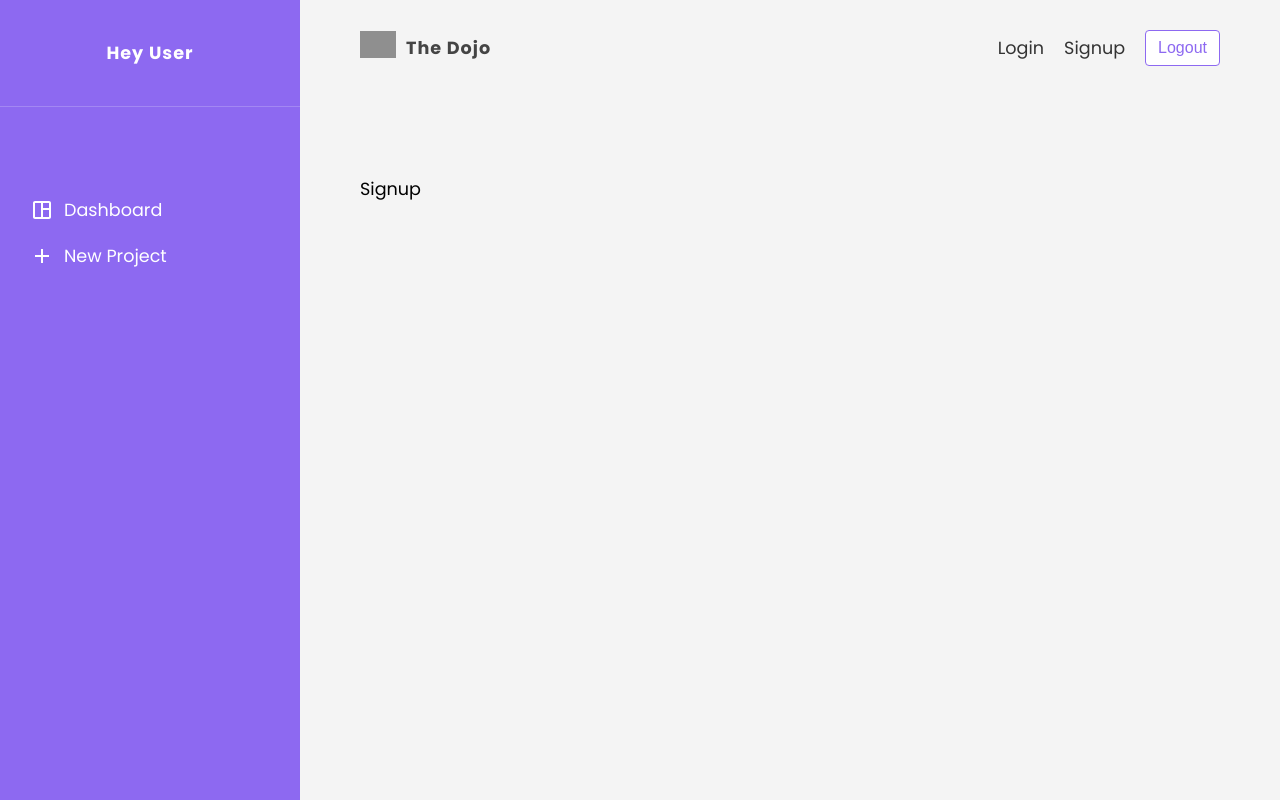
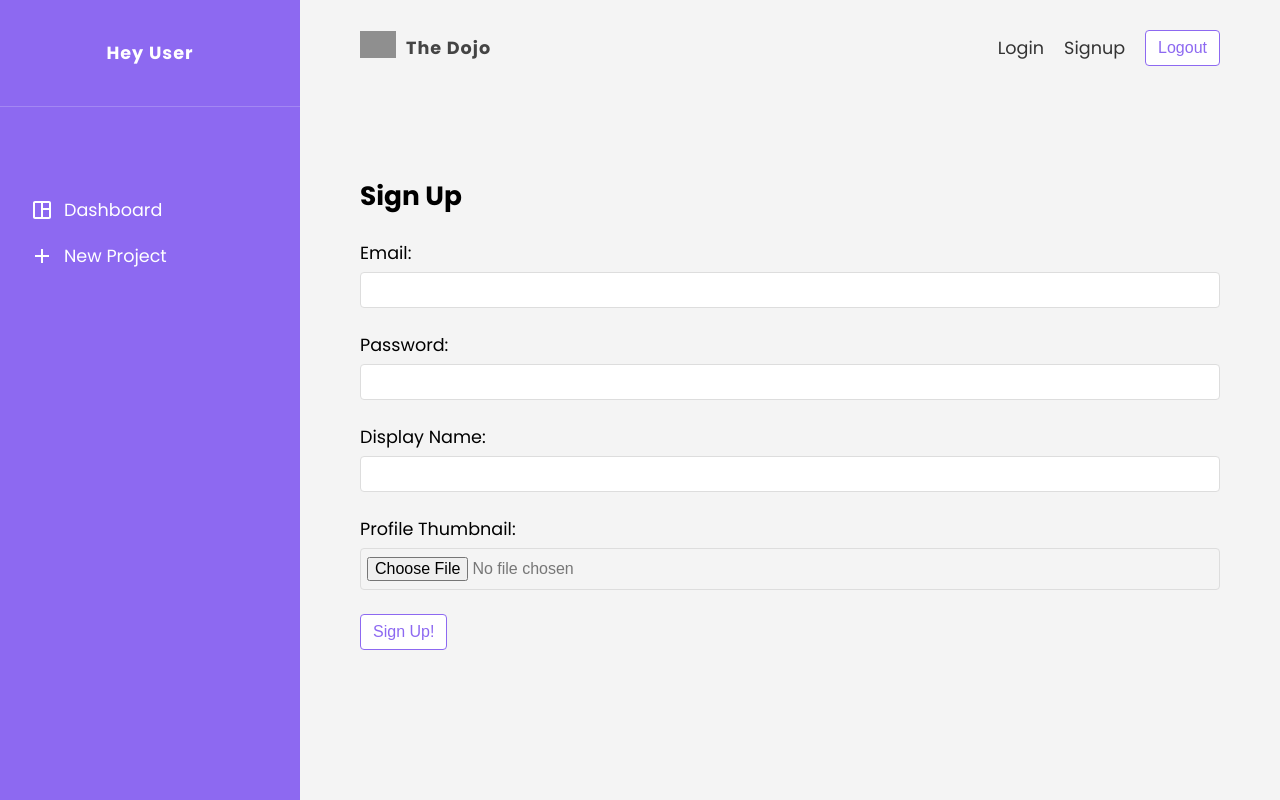
Before and after one commit to J0kk3/react-project-managment, a React (Create React App) app: page /signup in a window 1280 px wide. Built offline with nearby package versions, Linux system fonts and the light colour scheme; no server answers; grey boxes are pictures that could not be loaded.

Commit message:
[ADD] signup

```diff
--- a/src/pages/Signup/Signup.js
+++ b/src/pages/Signup/Signup.js
@@ -1,11 +1,87 @@
-// styles
+import { useState } from 'react';
+// Styles
 import './Signup.css'
 
 export default function Signup ()
 {
+    const [ email, setEmail ] = useState( '' );
+    const [ password, setPassword ] = useState( '' );
+    const [ displayName, setDisplayName ] = useState( '' );
+    const [ thumbnail, setThumbnail ] = useState( '' );
+    const [ thumbnailError, setThumbnailError ] = useState( '' );
+
+    const handleSubmit = ( e ) =>
+    {
+        e.preventDefault();
+        console.log( email, password, displayName, thumbnail );
+    }
+
+    const handleFileChange = ( e ) =>
+    {
+        setThumbnail( null );
+        let selected = e.target.files[ 0 ]; // Get the first file selected
+        console.log( selected );
+
+        if ( !selected )
+        {
+            setThumbnailError( 'Please select a file!' );
+            return;
+        }
+        if ( !selected.type.includes( 'image' ) )
+        {
+            setThumbnailError( 'Please select an image!' );
+            return;
+        }
+        if ( selected.size > 100000 )
+        {
+            setThumbnailError( 'Image must be less than 100kb!' );
+            return;
+        }
+        setThumbnailError( null );
+        setThumbnail( selected );
+        console.log( "Thumbnail updated" );
+    }
+
     return (
-        <div>
-            Signup
-        </div>
+        <form className='auth-form' onSubmit={ handleSubmit }>
+            <h2>Sign Up</h2>
+            <label>
+                <span>Email:</span>
+                <input
+                    type="email"
+                    onChange={ ( e ) => setEmail( e.target.value ) }
+                    value={ email }
+                    required
+                />
+            </label>
+            <label>
+                <span>Password:</span>
+                <input
+                    type="password"
+                    onChange={ ( e ) => setPassword( e.target.value ) }
+                    value={ password }
+                    required
+                />
+            </label>
+            <label>
+                <span>Display Name:</span>
+                <input
+                    type="text"
+                    onChange={ ( e ) => setDisplayName( e.target.value ) }
+                    value={ displayName }
+                    required
+                />
+            </label>
+            <label>
+                <span>Profile Thumbnail:</span>
+                <input
+                    type="file"
+                    onChange={ handleFileChange }
+                    required
+                />
+                { thumbnailError && <div className='error'>{ thumbnailError }</div> }
+            </label>
+            <button className='btn'>Sign Up!</button>
+        </form>
     );
 }
```
